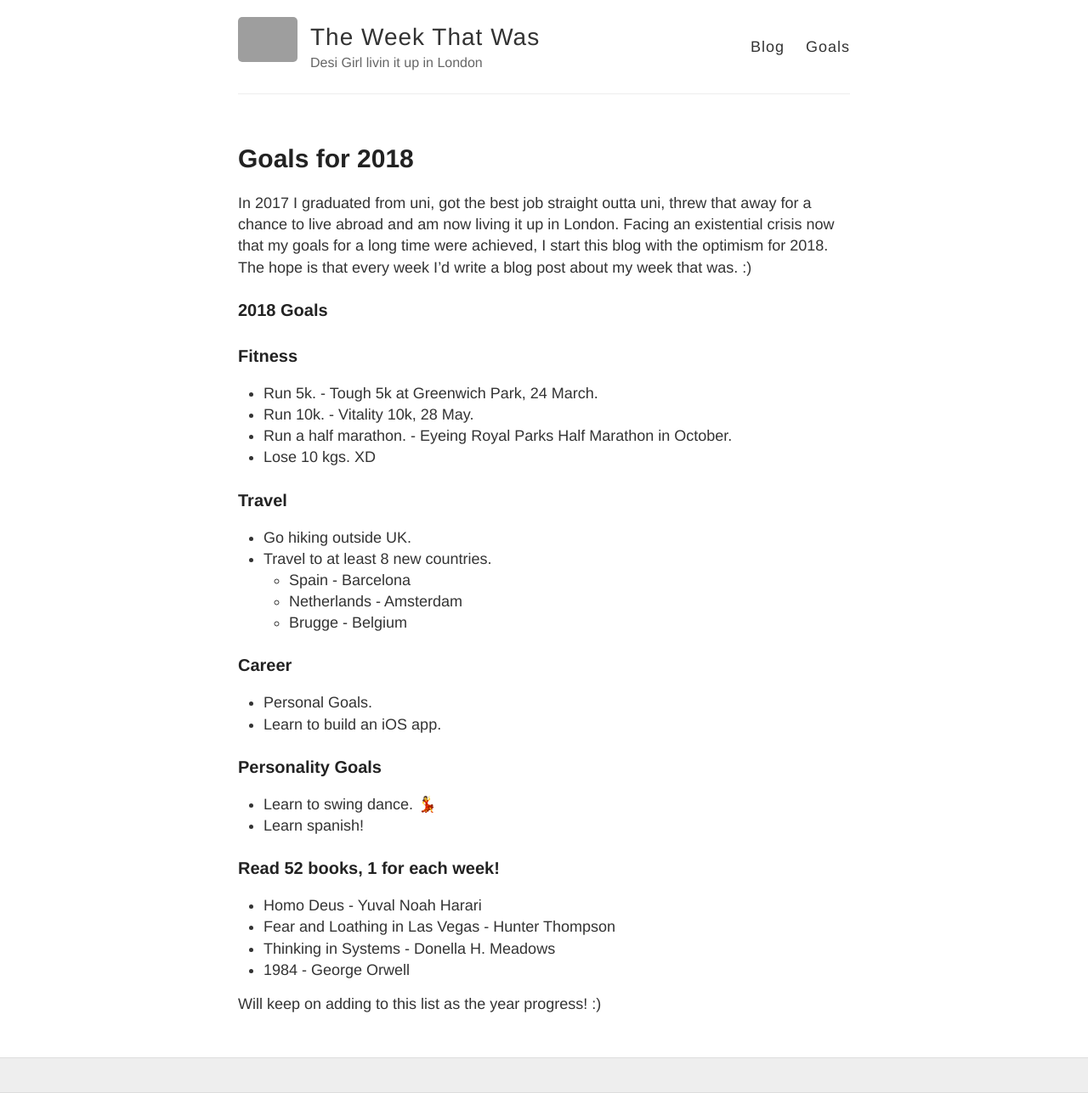
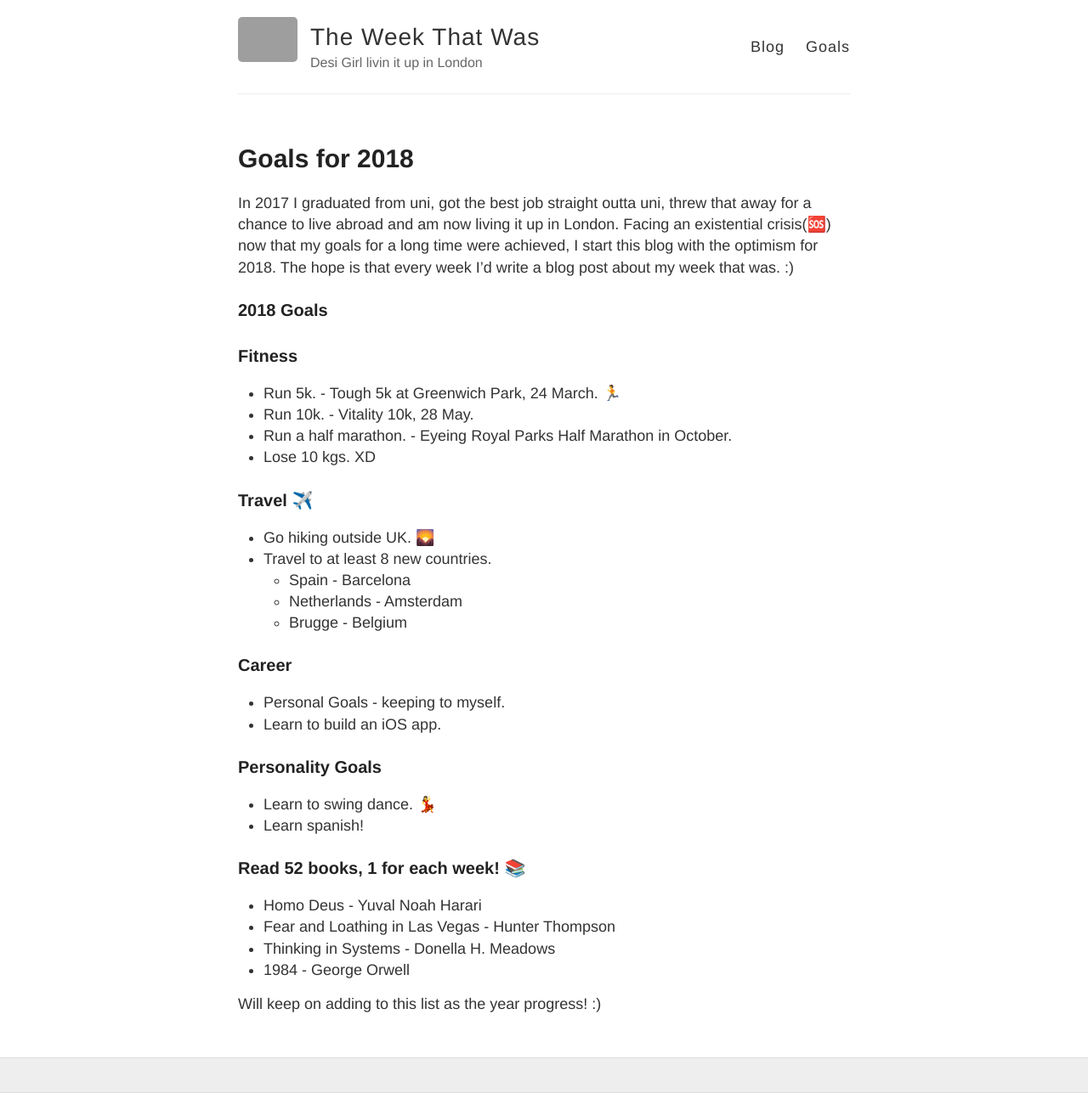
Before and after one commit to harEshInBerlin/weasleys.github.io, a Jekyll site: the page built from about.md, in a window 1280 px wide. Shown: the whole page at 85% size. Built offline with Jekyll 4.4.1, drawn with Linux system fonts in a browser that asks for light colours; emoji names are drawn with the system emoji font; grey boxes are pictures that could not be loaded.

Commit message:
Add emojisvim about.md

```diff
--- a/about.md
+++ b/about.md
@@ -5,33 +5,33 @@ permalink: /goals/
 ---
 
 In 2017 I graduated from uni, got the best job straight outta uni, threw that away for a chance to live abroad and am now living it up in London.
-Facing an existential crisis now that my goals for a long time were achieved, I start this blog with the optimism for 2018.
+Facing an existential crisis(:sos:) now that my goals for a long time were achieved, I start this blog with the optimism for 2018.
 The hope is that every week I'd write a blog post about my week that was. :)
 
 ### 2018 Goals
 
 ### Fitness
-* Run 5k. - Tough 5k at Greenwich Park, 24 March.
+* Run 5k. - Tough 5k at Greenwich Park, 24 March. :runner:
 * Run 10k. - Vitality 10k, 28 May.
 * Run a half marathon. - Eyeing Royal Parks Half Marathon in October.
 * Lose 10 kgs. XD
 
-### Travel
-* Go hiking outside UK.
+### Travel :airplane:
+* Go hiking outside UK. :sunrise_over_mountains:
 * Travel to at least 8 new countries.
 	* Spain - Barcelona
 	* Netherlands - Amsterdam
 	* Brugge - Belgium
 
 ### Career
-* Personal Goals.
+* Personal Goals - keeping to myself.
 * Learn to build an iOS app.
 
 ### Personality Goals
 * Learn to swing dance. :dancer:
 * Learn spanish!
 
-### Read 52 books, 1 for each week!
+### Read 52 books, 1 for each week! :books:
 
 * Homo Deus - Yuval Noah Harari
 * Fear and Loathing in Las Vegas - Hunter Thompson
```
